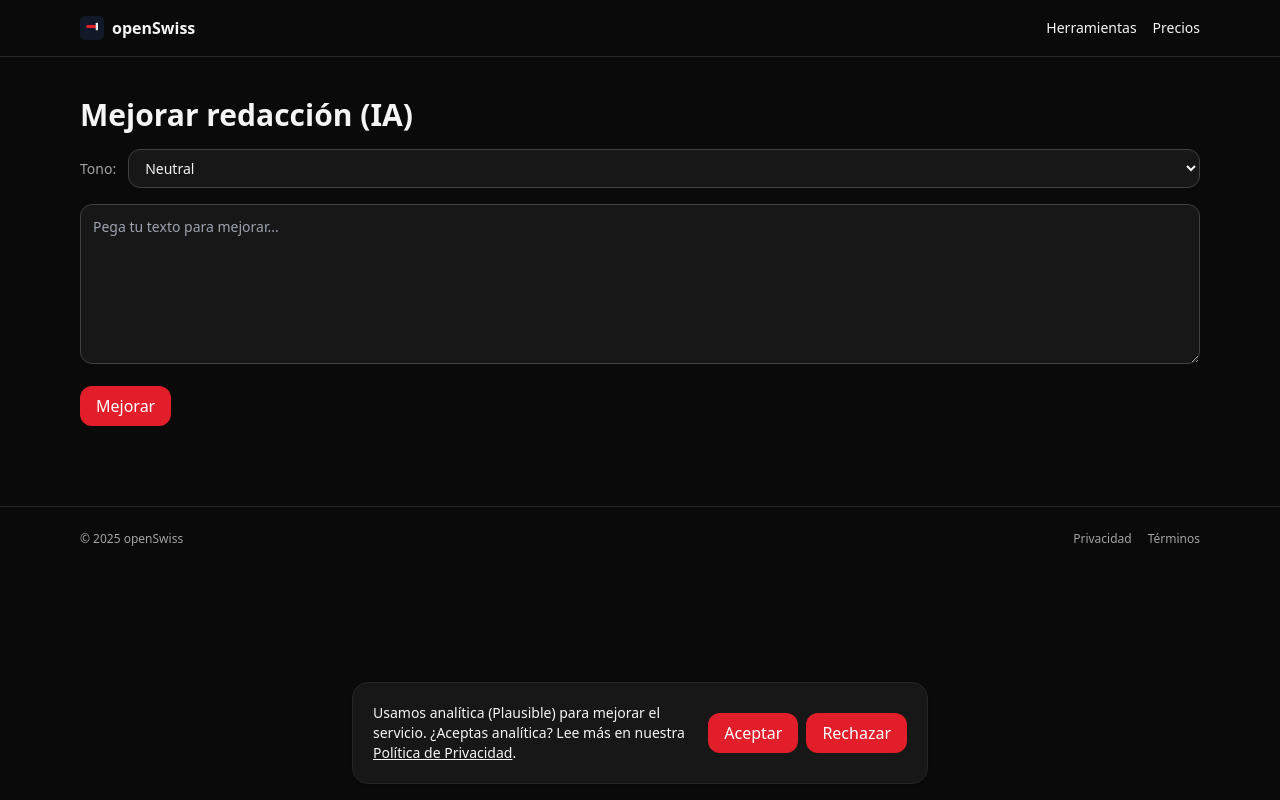
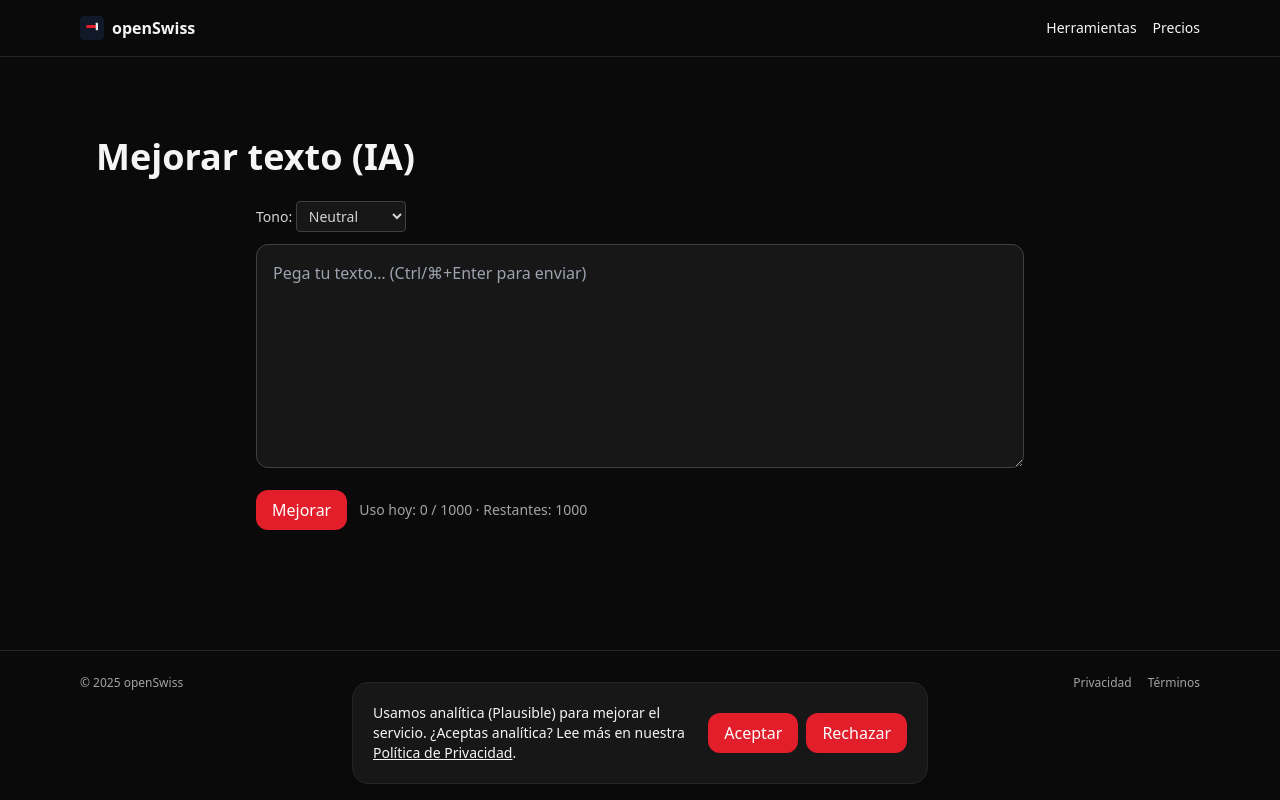
Before and after one commit to Dandu35/openswiss, a Next.js app: page /tools/mejora in a window 1280 px wide. Built offline with nearby package versions, Linux system fonts and the light colour scheme; no server answers.

Commit message:
feat(ui): progreso + errores + créditos restantes en herramientas IA (componente cliente + /api/usage)

```diff
--- /dev/null
+++ b/app/api/usage/route.ts
@@ -0,0 +1,61 @@
+import type { NextRequest } from 'next/server';
+
+export const runtime = 'nodejs';
+
+const FREE_DAILY_WORDS = 1000;
+const PRO_DAILY_WORDS  = 20000;
+
+const KV_URL   = process.env.KV_REST_API_URL || process.env.UPSTASH_REDIS_REST_URL || '';
+const KV_TOKEN = process.env.KV_REST_API_TOKEN || process.env.UPSTASH_REDIS_REST_TOKEN || '';
+const REDIS_URL = process.env.REDIS_URL || '';
+
+function todayKey() { return new Date().toISOString().slice(0,10); }
+function parseCookies(header: string | null) {
+  const out: Record<string,string> = {};
+  if (!header) return out;
+  header.split(';').forEach(p => { const [k,...r]=p.trim().split('='); out[k]=decodeURIComponent(r.join('=')||''); });
+  return out;
+}
+function clientIp(req: NextRequest) {
+  return req.headers.get('x-forwarded-for')?.split(',')[0]?.trim()
+    || req.headers.get('x-real-ip') || '0.0.0.0';
+}
+
+// REST (Vercel KV/Upstash)
+async function kvGet(key: string) {
+  if (!KV_URL || !KV_TOKEN) return null;
+  const r = await fetch(`${KV_URL}/get/${encodeURIComponent(key)}`, { headers: { Authorization: `Bearer ${KV_TOKEN}` }});
+  if (!r.ok) return null;
+  const j = await r.json();
+  return j?.result === null ? null : Number(j.result);
+}
+
+// TCP (REDIS_URL)
+let _redis: any = null;
+async function redisGet(key: string) {
+  if (!REDIS_URL) return null;
+  if (!_redis) {
+    const { createClient } = await import('redis');
+    _redis = createClient({ url: REDIS_URL });
+    await _redis.connect();
+  }
+  const v = await _redis.get(key);
+  return v == null ? null : Number(v);
+}
+
+export async function GET(req: NextRequest) {
+  const cookiesIn = parseCookies(req.headers.get('cookie'));
+  const isPro = cookiesIn['os_pro'] === '1';
+  const day = todayKey();
+  const ip = clientIp(req);
+  const usageKey = `usage:${day}:${ip}:${isPro ? 'pro' : 'free'}`;
+
+  const used = (await kvGet(usageKey)) ?? (await redisGet(usageKey)) ?? 0;
+  const limit = isPro ? PRO_DAILY_WORDS : FREE_DAILY_WORDS;
+
+  return Response.json({ used, limit, isPro });
+}
+
+export async function HEAD() {
+  return new Response(null, { status: 200 });
+}
--- a/app/tools/mejora/page.tsx
+++ b/app/tools/mejora/page.tsx
@@ -1,44 +1,10 @@
-'use client';
+import ToolAIClient from '../../../components/ToolAIClient';
 
-import { useState } from 'react';
-
-export default function MejoraTool() {
-  const [text, setText] = useState('');
-  const [tone, setTone] = useState('neutral');
-  const [result, setResult] = useState('');
-  const [busy, setBusy] = useState(false);
-
-  async function improve() {
-    if (!text.trim()) return;
-    setBusy(true); setResult('');
-    const res = await fetch('/api/ai', {
-      method: 'POST',
-      headers: { 'Content-Type': 'application/json' },
-      body: JSON.stringify({ mode: 'mejora', text, tone })
-    });
-    const data = await res.json();
-    setResult(data.result || '');
-    setBusy(false);
-  }
-
+export default function Page() {
   return (
-    <div className="space-y-4">
-      <h1 className="text-3xl font-bold">Mejorar redacción (IA)</h1>
-      <div className="flex items-center gap-3">
-        <label className="text-sm text-neutral-400">Tono:</label>
-        <select className="input" value={tone} onChange={e => setTone(e.target.value)}>
-          <option value="neutral">Neutral</option>
-          <option value="formal">Formal</option>
-          <option value="informal">Informal</option>
-          <option value="persuasivo">Persuasivo</option>
-          <option value="académico">Académico</option>
-        </select>
-      </div>
-      <textarea className="textarea" placeholder="Pega tu texto para mejorar..." value={text} onChange={e => setText(e.target.value)} />
-      <button className="btn" onClick={improve} disabled={busy}>Mejorar</button>
-      {result && (
-        <div className="card whitespace-pre-wrap text-sm">{result}</div>
-      )}
+    <div className="container py-10">
+      <h1 className="text-4xl font-bold mb-6">Mejorar texto (IA)</h1>
+      <ToolAIClient mode="mejora" allowTone />
     </div>
   );
 }
--- a/app/tools/resumen/page.tsx
+++ b/app/tools/resumen/page.tsx
@@ -1,33 +1,10 @@
-'use client';
+import ToolAIClient from '../../../components/ToolAIClient';
 
-import { useState } from 'react';
-
-export default function ResumenTool() {
-  const [text, setText] = useState('');
-  const [result, setResult] = useState('');
-  const [busy, setBusy] = useState(false);
-
-  async function summarize() {
-    if (!text.trim()) return;
-    setBusy(true); setResult('');
-    const res = await fetch('/api/ai', {
-      method: 'POST',
-      headers: { 'Content-Type': 'application/json' },
-      body: JSON.stringify({ mode: 'resumen', text })
-    });
-    const data = await res.json();
-    setResult(data.result || '');
-    setBusy(false);
-  }
-
+export default function Page() {
   return (
-    <div className="space-y-4">
-      <h1 className="text-3xl font-bold">Resumir texto (IA)</h1>
-      <textarea className="textarea" placeholder="Pega aquí tu texto..." value={text} onChange={e => setText(e.target.value)} />
-      <button className="btn" onClick={summarize} disabled={busy}>Resumir</button>
-      {result && (
-        <div className="card whitespace-pre-wrap text-sm">{result}</div>
-      )}
+    <div className="container py-10">
+      <h1 className="text-4xl font-bold mb-6">Resumir texto (IA)</h1>
+      <ToolAIClient mode="resumen" />
     </div>
   );
 }
--- /dev/null
+++ b/components/ToolAIClient.tsx
@@ -0,0 +1,155 @@
+'use client';
+
+import { useEffect, useMemo, useState } from 'react';
+
+type Mode = 'resumen' | 'mejora';
+
+export default function ToolAIClient({
+  mode,
+  allowTone = false,
+}: {
+  mode: Mode;
+  allowTone?: boolean;
+}) {
+  const [text, setText] = useState('');
+  const [tone, setTone] = useState('neutral');
+  const [result, setResult] = useState('');
+  const [loading, setLoading] = useState(false);
+  const [error, setError] = useState<string | null>(null);
+  const [used, setUsed] = useState<number | undefined>();
+  const [limit, setLimit] = useState<number | undefined>();
+  const [progress, setProgress] = useState(0);
+
+  // lee uso sin gastar créditos
+  useEffect(() => {
+    let cancel = false;
+    fetch('/api/usage')
+      .then(r => r.json())
+      .then(d => { if (!cancel) { setUsed(d?.used ?? 0); setLimit(d?.limit); } })
+      .catch(() => {});
+    return () => { cancel = true; };
+  }, []);
+
+  // barra de progreso optimista
+  useEffect(() => {
+    if (!loading) return;
+    setProgress(10);
+    const id = setInterval(() => setProgress(p => (p < 90 ? p + 5 : p)), 250);
+    return () => clearInterval(id);
+  }, [loading]);
+
+  const remaining = useMemo(() => {
+    if (used == null || limit == null) return undefined;
+    return Math.max(0, limit - used);
+  }, [used, limit]);
+
+  async function submit() {
+    if (!text.trim()) return;
+    setLoading(true);
+    setError(null);
+    setResult('');
+    try {
+      const res = await fetch('/api/ai', {
+        method: 'POST',
+        headers: { 'Content-Type': 'application/json' },
+        body: JSON.stringify({ mode, text, tone }),
+      });
+
+      const data = await res.json().catch(() => ({}));
+
+      if (typeof data?.used === 'number') setUsed(data.used);
+      if (typeof data?.limit === 'number') setLimit(data.limit);
+
+      if (!res.ok) {
+        if (data?.code === 'limit_reached') {
+          setError('Has alcanzado tu límite diario de palabras.');
+        } else {
+          setError(data?.error || `Error ${res.status}`);
+        }
+        return;
+      }
+
+      setResult(String(data?.result || ''));
+      setProgress(100);
+      setTimeout(() => setProgress(0), 400);
+    } catch (e: any) {
+      setError(e?.message || 'Error de red');
+    } finally {
+      setLoading(false);
+    }
+  }
+
+  function onKeyDown(e: React.KeyboardEvent<HTMLTextAreaElement>) {
+    if ((e.ctrlKey || e.metaKey) && e.key === 'Enter') submit();
+  }
+
+  return (
+    <div className="max-w-3xl mx-auto">
+      {allowTone && (
+        <div className="flex gap-3 mb-3">
+          <label className="text-sm text-neutral-300">
+            Tono:{' '}
+            <select
+              className="bg-neutral-900 border border-neutral-700 rounded px-2 py-1"
+              value={tone}
+              onChange={(e) => setTone(e.target.value)}
+            >
+              <option value="neutral">Neutral</option>
+              <option value="formal">Formal</option>
+              <option value="informal">Informal</option>
+              <option value="persuasivo">Persuasivo</option>
+              <option value="académico">Académico</option>
+              <option value="amigable">Amigable</option>
+              <option value="entusiasta">Entusiasta</option>
+            </select>
+          </label>
+        </div>
+      )}
+
+      <textarea
+        className="w-full h-56 rounded-xl bg-neutral-900 border border-neutral-700 p-4 outline-none"
+        placeholder="Pega tu texto… (Ctrl/⌘+Enter para enviar)"
+        value={text}
+        onChange={(e) => setText(e.target.value)}
+        onKeyDown={onKeyDown}
+      />
+
+      {(loading || progress > 0) && (
+        <div className="mt-4 h-2 rounded bg-neutral-800 overflow-hidden">
+          <div className="h-full bg-red-500 transition-all" style={{ width: `${progress}%` }} />
+        </div>
+      )}
+
+      <div className="mt-4 flex items-center gap-3">
+        <button className="btn" onClick={submit} disabled={loading || !text.trim()}>
+          {loading ? (mode === 'resumen' ? 'Resumiendo…' : 'Mejorando…') : (mode === 'resumen' ? 'Resumir' : 'Mejorar')}
+        </button>
+
+        {limit != null && (
+          <span className="text-sm text-neutral-400">
+            Uso hoy: {used ?? 0} / {limit}
+            {remaining != null ? ` · Restantes: ${remaining}` : ''}
+          </span>
+        )}
+      </div>
+
+      {error && (
+        <div className="mt-4 p-3 rounded-lg border border-red-700 bg-red-950/30 text-red-300 text-sm">
+          {error}{' '}
+          {error.includes('límite') && (
+            <>
+              &nbsp;<a className="underline" href="/#precios">Ver planes</a> ·{' '}
+              <a className="underline" href="/api/stripe/checkout">Hazte PRO</a>
+            </>
+          )}
+        </div>
+      )}
+
+      {result && (
+        <div className="mt-6 rounded-xl border border-neutral-700 bg-neutral-900 p-4 whitespace-pre-wrap">
+          {result}
+        </div>
+      )}
+    </div>
+  );
+}
```
